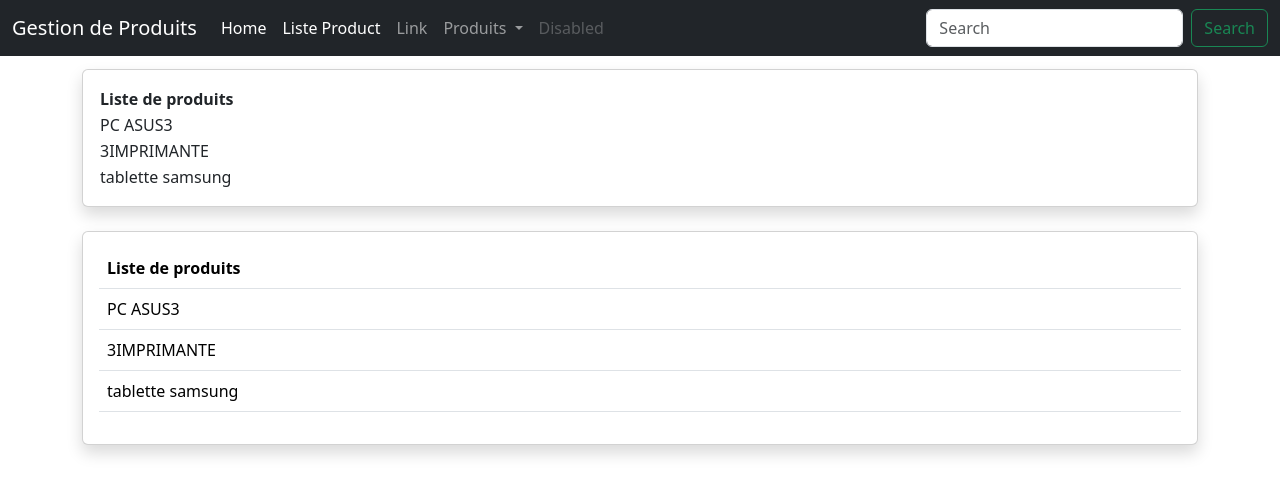
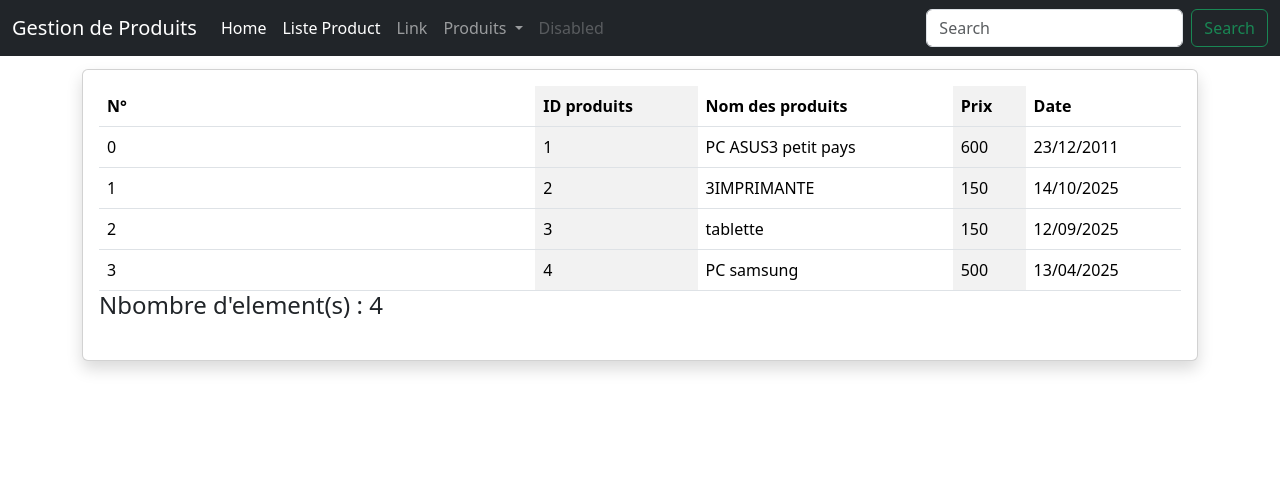
Before and after one commit to LoicVanelMABO/GestionProduitsFront, an Angular app: page / in a window 1280 px wide. Shown: the top 494 px of the page. Built offline with nearby package versions, Linux system fonts and the light colour scheme.

Commit message:
add produit & form add produit

```diff
--- a/src/app/add-produit/add-produit.component.css
+++ b/src/app/add-produit/add-produit.component.css
@@ -0,0 +1,3 @@
+.colorS{
+    background-color: aquamarine;
+}
--- a/src/app/add-produit/add-produit.component.html
+++ b/src/app/add-produit/add-produit.component.html
@@ -1 +1,29 @@
-<p>add-produit works!</p>
+<div class="container">
+    <div>
+        <h2>Ajouter un article</h2>
+    </div>
+    <ng-form>
+        <div class="col-sm-4 col-md-2 col-lg-2">
+            <label>ID Produit</label>
+            <input type="text" [(ngModel)]="newProduit.idProduit" name="idProduit" class="form-control">
+        </div>
+        <div class="col-sm-4 col-md-4 col-lg-4">
+            <label>Nom Produit</label>
+            <input type="text" [(ngModel)]="newProduit.nomProduit" name="nomProduit" class="form-control">
+        </div>
+        <div class="col-sm-2 col-md-2 col-lg-2">
+            <label>Prix Produit</label>
+            <input type="number" [(ngModel)]="newProduit.prixProduit" name="prixProduit" class="form-control">
+        </div>
+        <div class="col-sm-4 col-md-4 col-lg-4">
+            <label>Date Produit</label>
+            <input type="date" [(ngModel)]="newProduit.dateCreation" name="prixProduit" class="form-control">
+        </div>
+        <div class="mt-2">
+            <div type="submit" (click)="addProduit()" class="btn btnsuccess colorS">Ajouter</div>
+        </div>
+        <div>
+            <h4>{{message}}</h4>
+        </div>
+    </ng-form>
+</div>
--- a/src/app/add-produit/add-produit.component.ts
+++ b/src/app/add-produit/add-produit.component.ts
@@ -1,12 +1,31 @@
-import { Component } from '@angular/core';
+import { Component, NgModule, OnInit } from '@angular/core';
+import { FormsModule, NgModel } from '@angular/forms';
+import { Produit } from '../model/produit.model';
+import { ProduitService } from '../services/produit.service';
 
 @Component({
   selector: 'app-add-produit',
   standalone: true,
-  imports: [],
+  imports: [FormsModule],
   templateUrl: './add-produit.component.html',
   styleUrl: './add-produit.component.css'
 })
-export class AddProduitComponent {
+export class AddProduitComponent implements OnInit {
+  newProduit = new Produit;
+  message?:string;
 
+  constructor(private produitService : ProduitService){
+
+  }
+
+  ngOnInit():void{
+  }
+
+  addProduit(){
+    alert("hello");
+    //console.log(this.newProduit);
+    this.produitService.ajouterProduit(this.newProduit);
+    this.message = "l'article "+this.newProduit.nomProduit+" a bien été ajouté."
+
+  }
 }
--- /dev/null
+++ b/src/app/model/produit.model.ts
@@ -0,0 +1,6 @@
+export class Produit{
+    idProduit? : number;
+    nomProduit? : string;
+    prixProduit? : number;
+    dateCreation? : Date;
+}
--- a/src/app/produits/produits.component.html
+++ b/src/app/produits/produits.component.html
@@ -1,24 +1,45 @@
 <div style="margin-top: 1%;" class="container">
     <div class="card shadow mb-4">
         <div class="card-body">
-            <table>
+            <table class="table table-striped-columns">
+                @if (produits.length != 0) {
                 <thead>
                     <tr>
-                        <th>Liste de produits</th>
+                        <th>N°</th>
+                        <th>ID produits</th>
+                        <th>Nom des produits</th>
+                        <th>Prix</th>
+                        <th>Date</th>
                     </tr>
                 </thead>
-                <tbody *ngFor="let produit of produits">
+                }
+                <!--tbody *ngFor="let produit of produits"-->
+                @for (produit of produits; track produit.idProduit; let eltIndex=$index;let nbr=$count; let first=$first;let last = $last) {
+
+                <tbody>
                     <tr>
-                        <td>{{produit}}</td>
+                        <td>{{eltIndex}}</td>
+                        <td>{{produit.idProduit}}</td>
+                        <td>{{produit.nomProduit}}</td>
+                        <td>{{produit.prixProduit}}</td>
+                        <td>{{produit.dateCreation | date:'dd/MM/yyyy'}}</td>
                     </tr>
                 </tbody>
+                @if ($last) {
+                        <h4>Nbombre d'element(s) : {{nbr}}</h4>
+                    }
+                }
+
+                @empty {
+                    <h3>Aucun produit trouvé...</h3>
+                }
             </table>
         </div>
     </div>
 </div>
 
 
-<div class="container">
+<!--div class="container">
     <div class="card shadow mb-4">
         <div class="card-body">
             <table class="table">
@@ -37,4 +58,4 @@
             </table>
         </div>
     </div>
-</div>
+</div-->
--- a/src/app/produits/produits.component.ts
+++ b/src/app/produits/produits.component.ts
@@ -1,18 +1,25 @@
-import { NgFor } from '@angular/common';
-import { Component } from '@angular/core';
+import { CommonModule, NgFor } from '@angular/common';
+import { Component, OnInit } from '@angular/core';
 import { ɵEmptyOutletComponent } from "@angular/router";
+import { Produit } from '../model/produit.model';
+import { ProduitService } from '../services/produit.service';
 
 @Component({
   selector: 'app-produits',
   standalone: true,
-  imports: [NgFor, ɵEmptyOutletComponent],
+  imports: [NgFor, ɵEmptyOutletComponent,CommonModule],
   templateUrl: './produits.component.html',
   styleUrl: './produits.component.css'
 })
-export class ProduitsComponent {
-  produits : string[];
-  constructor(){
-    this.produits =["PC ASUS3","3IMPRIMANTE","tablette samsung"];
+
+export class ProduitsComponent implements OnInit{
+  produits? : Produit[]; //tableau de produit
+
+  constructor(private produitService: ProduitService){
+  }
+
+  ngOnInit(): void {
+    this.produits = this.produitService.listeProduits();
   }
 
 }
```
